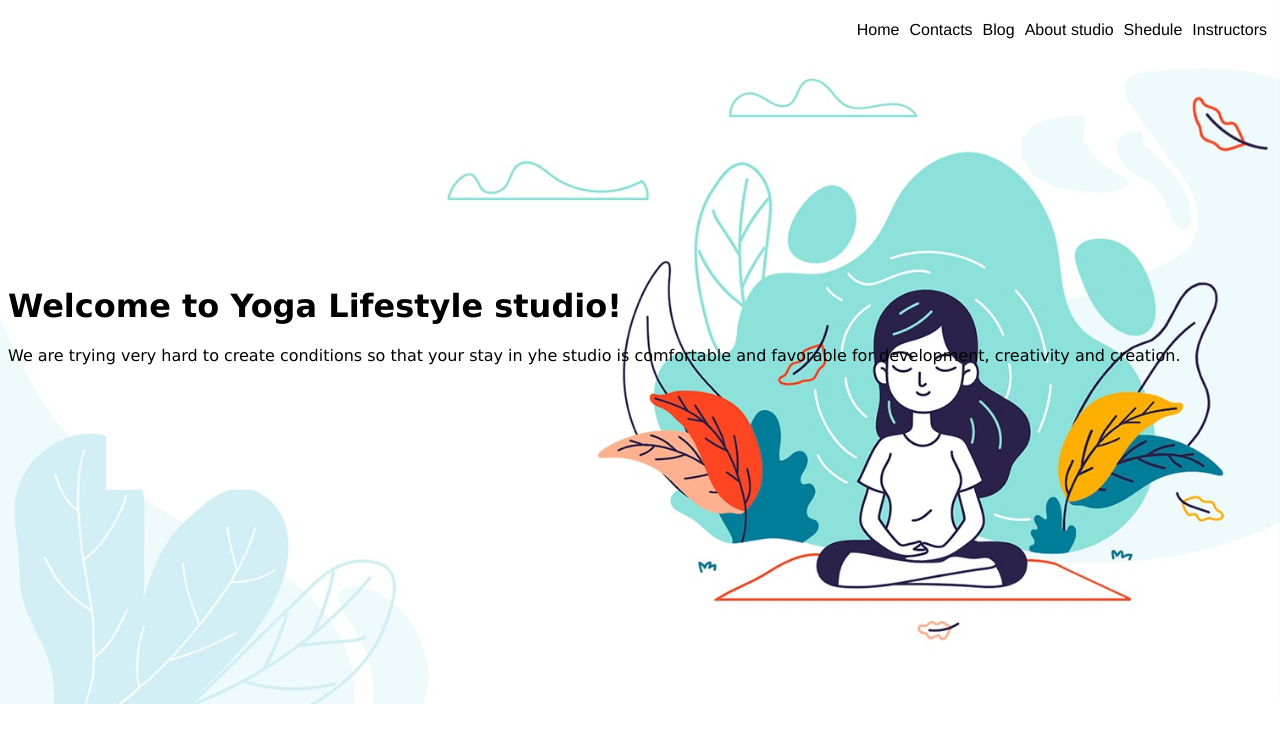
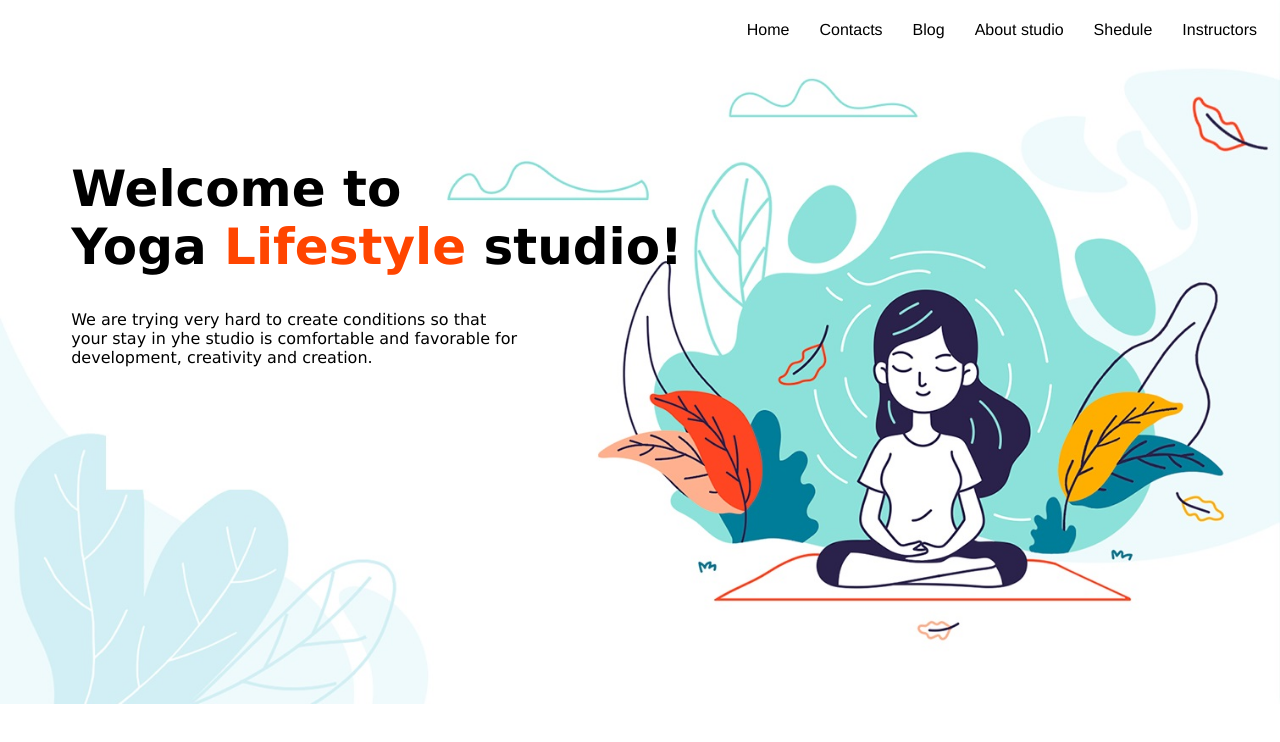
Before and after one commit to liliiavint/48-grupe-joga, a website: page index.html in a window 1280 px wide. Drawn offline with Linux system fonts and the light colour scheme.

Commit message:
style text

```diff
--- a/css/main.css
+++ b/css/main.css
@@ -4,8 +4,8 @@ body{
     background-image: url(../img/joga.jpg);
 }
 .menu{
+
     list-style-type:none;
-    padding-left: 0;
 
 
 
@@ -14,18 +14,21 @@ body{
     text-decoration:none;
     font-family: 'Franklin Gothic Medium', 'Arial Narrow', Arial, sans-serif;
     color:black;
-    display: inline-block;
-    padding: 5px 5px;
-    border-bottom:5px red;
+    float: right;
+    padding: 5px 15px;
+    border-bottom:20px red;
     }
-    .menu li{
-        float: right;
 
-    }
 h1{
     font-family: Verdana, Geneva, Tahoma, sans-serif;
-    margin-top: 20%;
+    font-size: 50px;
+    margin-top: 10%;
+    margin-left: 5%;
+}
+.colortext{
+    color: orangered;
 }
 p{
     font-family: 'Lucida Sans', 'Lucida Sans Regular', 'Lucida Grande', 'Lucida Sans Unicode', Geneva, Verdana, sans-serif;
+    margin-left: 5%;
 }
--- a/index.html
+++ b/index.html
@@ -5,7 +5,6 @@
     <meta name="viewport" content="width=device-width, initial-scale=1.0">
     <title>Joga</title>
     <link rel="stylesheet" href="./css/main.css">
-
         <ul class = "menu">
         <li><a href= "/Instructors">Instructors</a></li>
         <li><a href= "/Shedule">Shedule</a></li>
@@ -19,9 +18,9 @@
 </head>
 <body>
 
-    <h1>Welcome to Yoga Lifestyle studio!</h1>
-    <p>We are trying very hard to create conditions so that
-       your stay in yhe studio is comfortable  and favorable for
+    <h1>Welcome to  </br> Yoga <span class="colortext">Lifestyle</span> studio!</h1>
+    <p>We are trying very hard to create conditions so that  </br>
+       your stay in yhe studio is comfortable  and favorable for  </br>
        development, creativity and creation.</p>
 
 </body>
```
